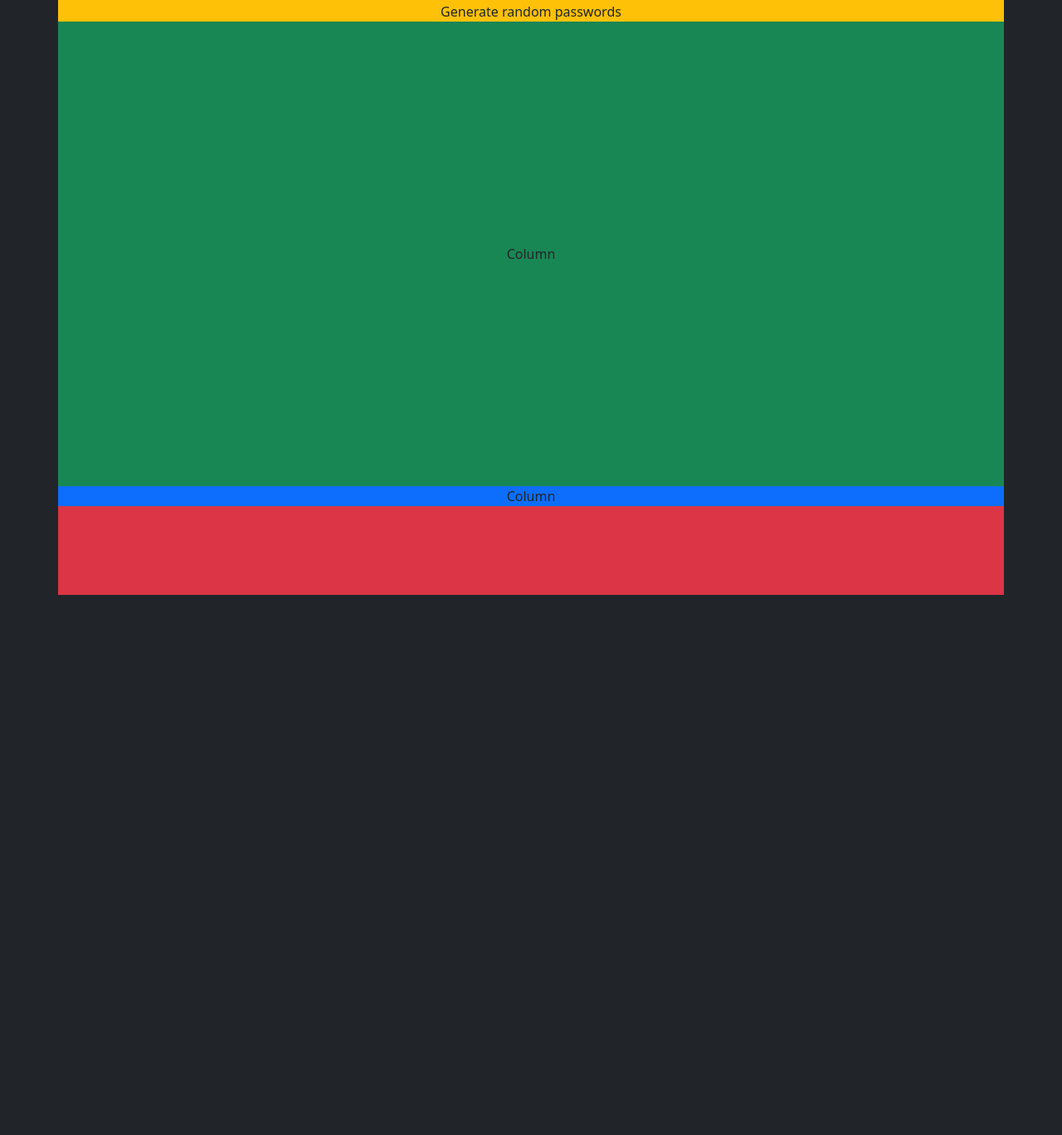
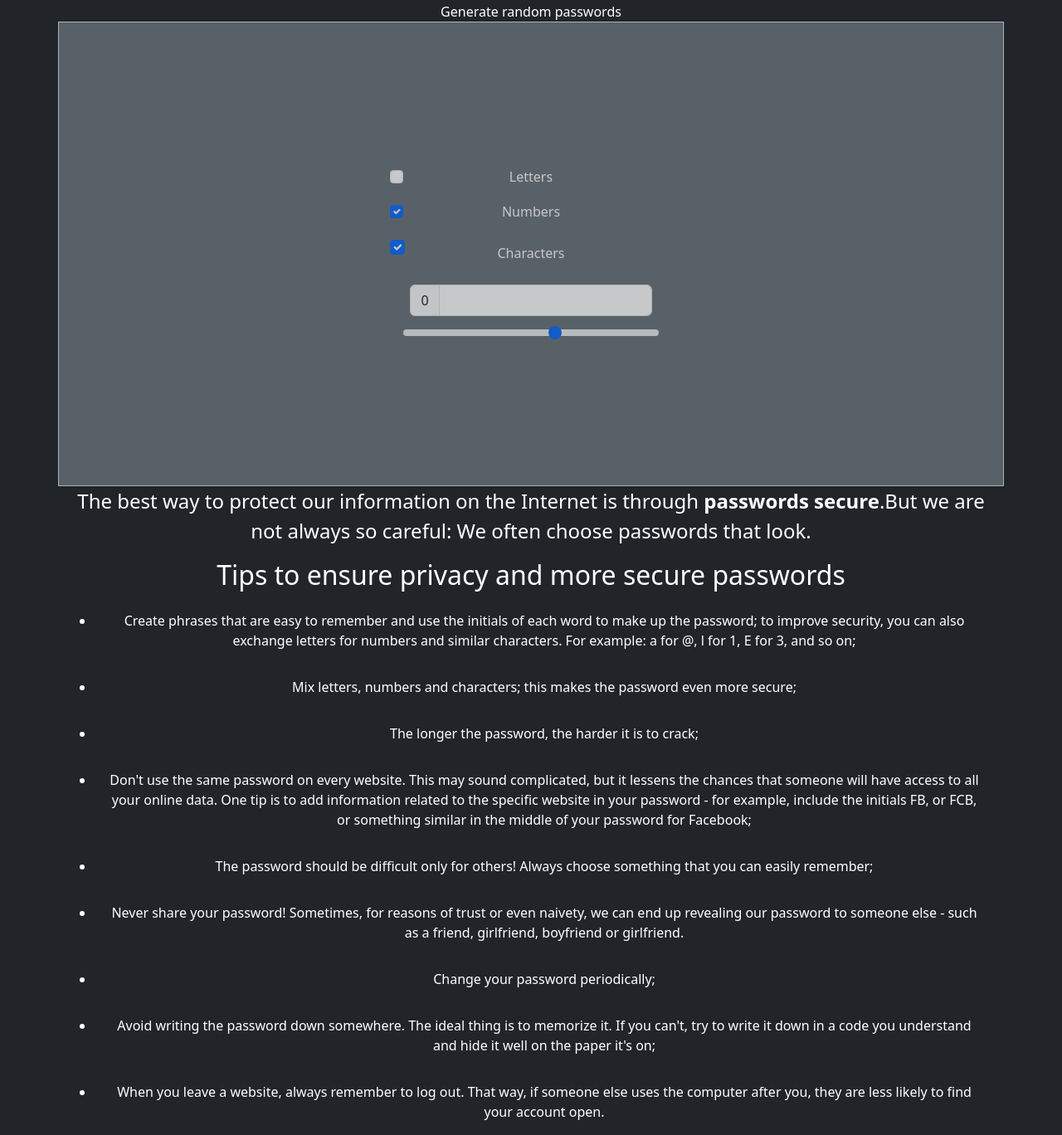
Before and after one commit to Gbxiis/Password-Generator, a plain HTML site: page index.html in a window 1280 px wide. Shown: the part 83-1451 px from the top of the page at 83% size. Before the commit the page ends 800 px from the top, so only its background shows below. Drawn offline with nearby package versions, Linux system fonts and the light colour scheme.

Commit message:
estilo quase finalizado

```diff
--- a/index.html
+++ b/index.html
@@ -9,20 +9,76 @@
     <title>PassWord Generator</title>
 </head>
 
-<body class="bg-dark">
-    <div class="d-sm-flex flex-column justify-content-center align-items-center" style="height: 100vh;width:100vw">
-        <div class="bg-danger container" style="width:100vw;height:100%">
+<body class="bg-dark text-white">
+    <div class="d-flex flex-column justify-content-center align-items-center" style="height: 100vh;width:100%">
+        <div class=" container" style="width:100vw;height:100%">
             <div class="text-center">
                 <div class="row">
-                    <div class="col-12 bg-warning">
+                    <div class="col-12">
                         <h1 class="display-3">PassWord Generator</h1>
                         <span>Generate random passwords</span>
                     </div>
-                    <div class="col-12 bg-success d-sm-flex flex-column justify-content-center align-items-center" style="height: 70vh;">
-                    Column
+                    <div class="col-12 opacity-75 border bg-secondary d-flex flex-column justify-content-center align-items-center"
+                        style="height: 70vh;">
+                        <div class="">
+                            <div class="form-check p-2 ">
+                                <input class="form-check-input" type="checkbox" value="" id="flexCheckDefault">
+                                <label class="form-check-label" for="flexCheckDefault">
+                                    Letters
+                                </label>
                             </div>
-                    <div class="col bg-primary" style="height: auto; width: 100%;">
-                    Column
+                            <div class="form-check p-2">
+                                <input class="form-check-input" type="checkbox" value="" id="flexCheckChecked" checked>
+                                <label class="form-check-label" for="flexCheckChecked">
+                                    Numbers
+                                </label>
+                            </div>
+                            <div class="form-check p-2">
+                                <input class="form-check-input p-2" type="checkbox" value="" id="flexCheckChecked"
+                                    checked>
+                                <label class="form-check-label p-2" for="flexCheckChecked">
+                                    Characters
+                                </label>
+                            </div>
+                            <div class="input-group flex-nowrap p-2">
+                                <span class="input-group-text" id="addon-wrapping">0</span>
+                                <input type="text" class="form-control" aria-label="Username"
+                                    aria-describedby="addon-wrapping">
+                            </div>
+                            <input type="range" class="form-range" min="0" max="5" id="customRange2">
+                        </div>
+                    </div>
+                    <div class="col " style="height: 700px; width: 100%;">
+                        <div class="">
+                            <p class="fs-4">
+                                The best way to protect our information on the Internet is through <b>passwords
+                                    secure</b>.But we are not always so careful: We often choose passwords that look.
+                            </p>
+                            <h2>Tips to ensure privacy and more secure passwords</h2>
+                            <ul>
+                                <li class="p-3">Create phrases that are easy to remember and use the initials of each
+                                    word to make
+                                    up the password; to improve security, you can also exchange letters for numbers and
+                                    similar characters. For example: a for @, l for 1, E for 3, and so on;</li>
+                                <li class="p-3">Mix letters, numbers and characters; this makes the password even more
+                                    secure;</li>
+                                <li class="p-3">The longer the password, the harder it is to crack;</li>
+                                <li class="p-3">Don't use the same password on every website. This may sound
+                                    complicated, but it lessens the chances that someone will have access to all your
+                                    online data.
+                                    One tip is to add information related to the specific website in your password - for
+                                    example, include the initials FB, or FCB, or something similar in the middle of your
+                                    password for Facebook;</li>
+                                <li class="p-3">The password should be difficult only for others! Always choose something that you can easily remember;</li>
+                                <li class="p-3">Never share your password! Sometimes, for reasons of trust or even naivety, we can end up revealing our password to someone else - such as a friend, girlfriend, boyfriend or girlfriend.</li>
+                                <li class="p-3">Change your password periodically;</li>
+                                <li class="p-3">Avoid writing the password down somewhere. The ideal thing is to memorize it. If you can't, try to write it down in a code you understand and hide it well on the paper it's on;</li>
+                                <li class="p-3">When you leave a website, always remember to log out. That way, if someone else uses the computer after you, they are less likely to find your account open.</li>
+                            </ul>
+
+
+                        </div>
+
                     </div>
                 </div>
             </div>
```
Lines whose indentation alone changed are shown as unchanged.
